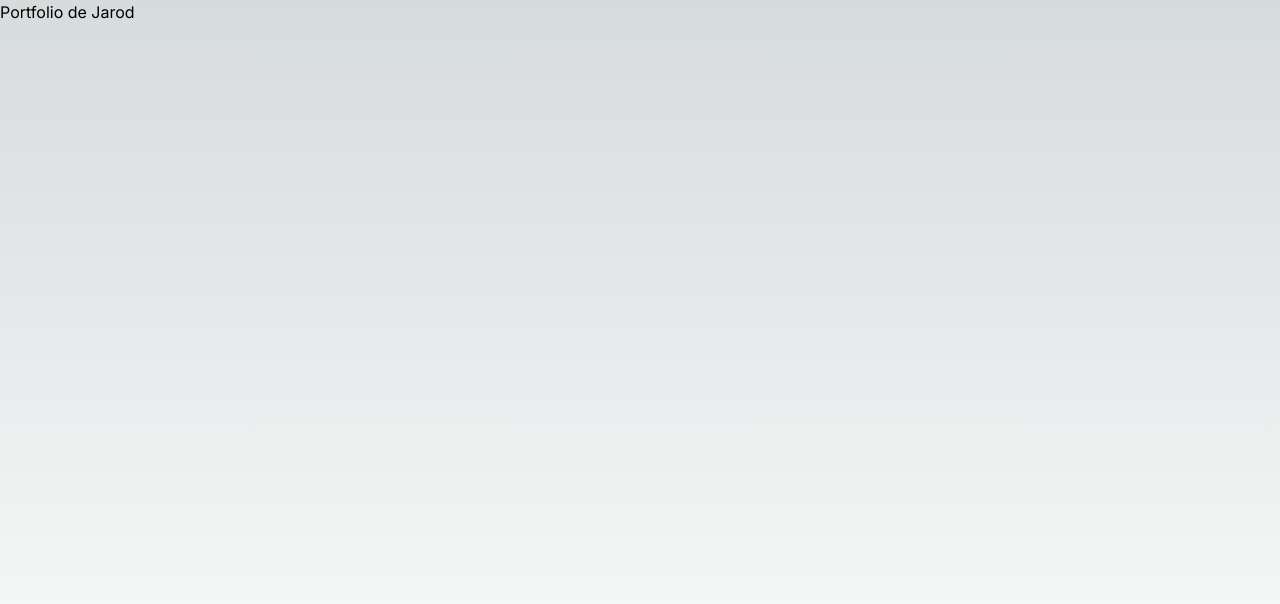
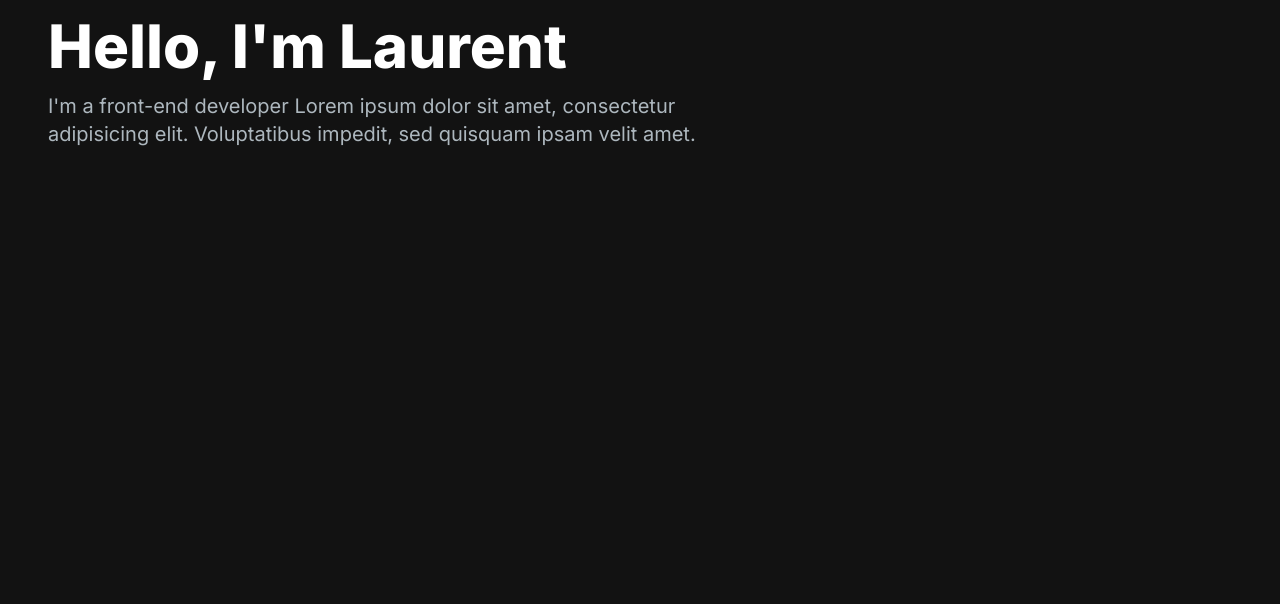
Before and after one commit to JaRoD41/jarod41-portfolio, a Next.js app: page / in a window 1280 px wide. Shown: the top 604 px of the page. Built offline with nearby package versions, Linux system fonts and the light colour scheme.

Commit message:
add 2 images

```diff
--- a/src/app/page.js
+++ b/src/app/page.js
@@ -1,9 +1,10 @@
 import Image from 'next/image'
+import HeroSection from '@/components/HeroSection'
 
 export default function Home() {
 	return (
-		<main className='flex min-h-screen'>
-			<h1>Portfolio de Jarod</h1>
+		<main className='flex min-h-screen flex-col bg-[#121212] container mx-auto px-12 py-4'>
+			<HeroSection />
 		</main>
 	)
 }
--- /dev/null
+++ b/src/components/HeroSection.jsx
@@ -0,0 +1,17 @@
+import React from 'react'
+
+const HeroSection = () => {
+	return (
+		<section>
+			<div className='grid grid-cols-1 lg:grid-cols-12'>
+				<div className='col-span-7 place-self-center'>
+					<h1 className='text-white mb-4 text-4xl lg:text-6xl font-extrabold'>Hello, I&apos;m Laurent </h1>
+					<p className='text-[#ADB7BE] text-lg lg:text-xl'>I&apos;m a front-end developer Lorem ipsum dolor sit amet, consectetur adipisicing elit. Voluptatibus impedit, sed quisquam ipsam velit amet.</p>
+				</div>
+        <div className='col-span-5'></div>
+			</div>
+		</section>
+	)
+}
+
+export default HeroSection
```
Also changed, not shown: public/images/image-portfolio-macbook.jpeg (added), public/images/walk-this-web-logo.png (added).
